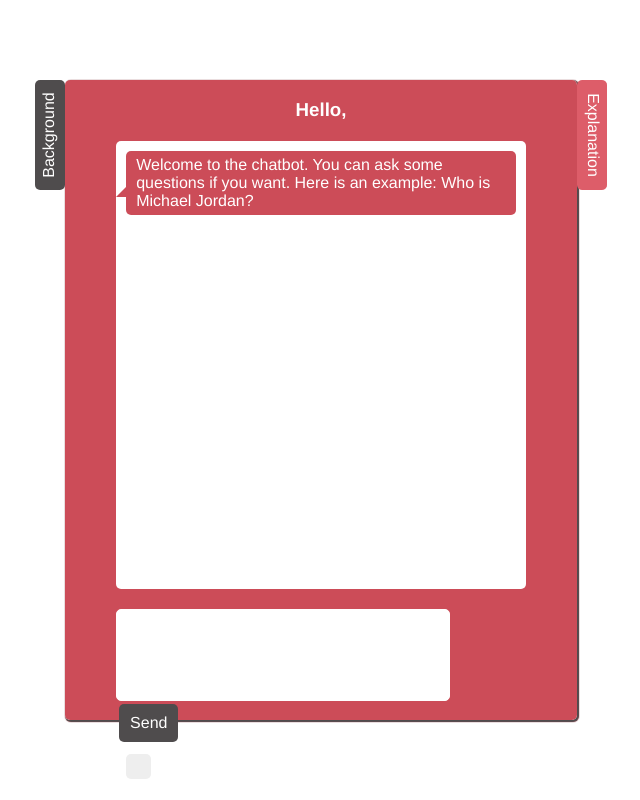
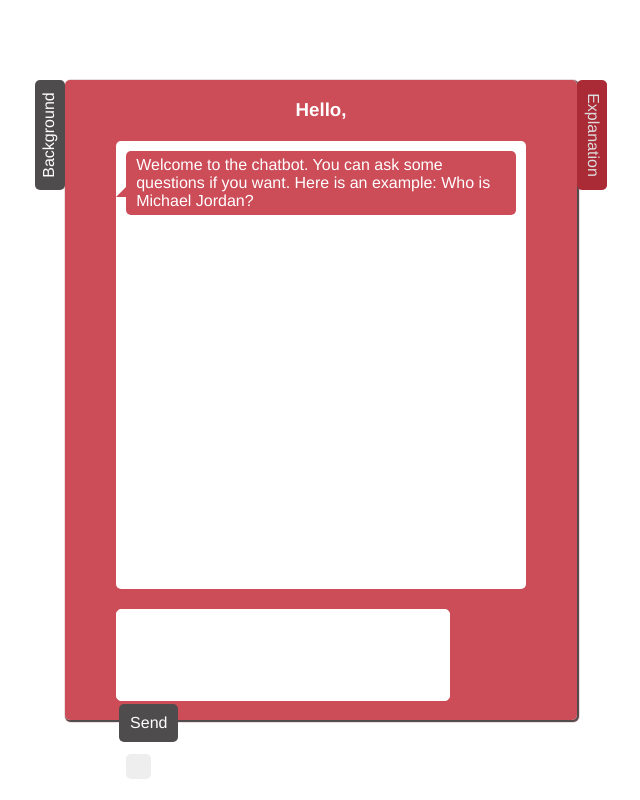
Before and after one commit to wanghe001/bbdc-chatbot-frontend, a Vue app: page /#/ in a window 1280 px wide. Both pictures are taken after a click on the element "Start". Shown: the whole page, without its empty margins (319-959 px from the left). Built offline with nearby package versions, Linux system fonts and the light colour scheme.

Commit message:
- disabled the explanation button when the explain checkbox is unchecked.

```diff
--- a/src/views/Home.vue
+++ b/src/views/Home.vue
@@ -2,9 +2,10 @@
   <div class="home">
     <login-box v-if="!loggedIn"></login-box>
     <div v-if="loggedIn" class="chatbot-wrapper"
-         :class="{expanded:explainTabClicked,'expanded-left':backgroundTabClicked}">
+         :class="{expanded:explainTabClicked&&explainChecked,'expanded-left':backgroundTabClicked}">
       <h3 class="title">Hello, {{$store.state.nickName}}</h3>
-      <span class="button explain" :class="{expanded:explainTabClicked,disabled:!explainChecked}"
+      <span class="button explain"
+            :class="{expanded:explainTabClicked&&explainChecked,disabled:!explainChecked}"
             @click="tabButtonClicked('explain')">Explanation</span>
       <span class="button background" :class="{expanded:backgroundTabClicked}"
             @click="tabButtonClicked('background')">Background</span>
@@ -28,7 +29,7 @@
       </div>
     </div>
     <div v-if="loggedIn"
-         class="explanation-window" :class="{expanded: explainTabClicked}">
+         class="explanation-window" :class="{expanded: explainTabClicked&&explainChecked}">
       <div class='background section'>
         <h2 class='section-title'>Background</h2>
         <accordion v-for="(entity,index) in background"
@@ -201,6 +202,11 @@ export default {
           transform: rotate(0);
           right:-110px;
           transition: 0.4s;
+        }
+        &.disabled{
+          background:#AA2A36;
+          color: #dddddd;
+          cursor: not-allowed;
         }
       }
       &.background{
```
